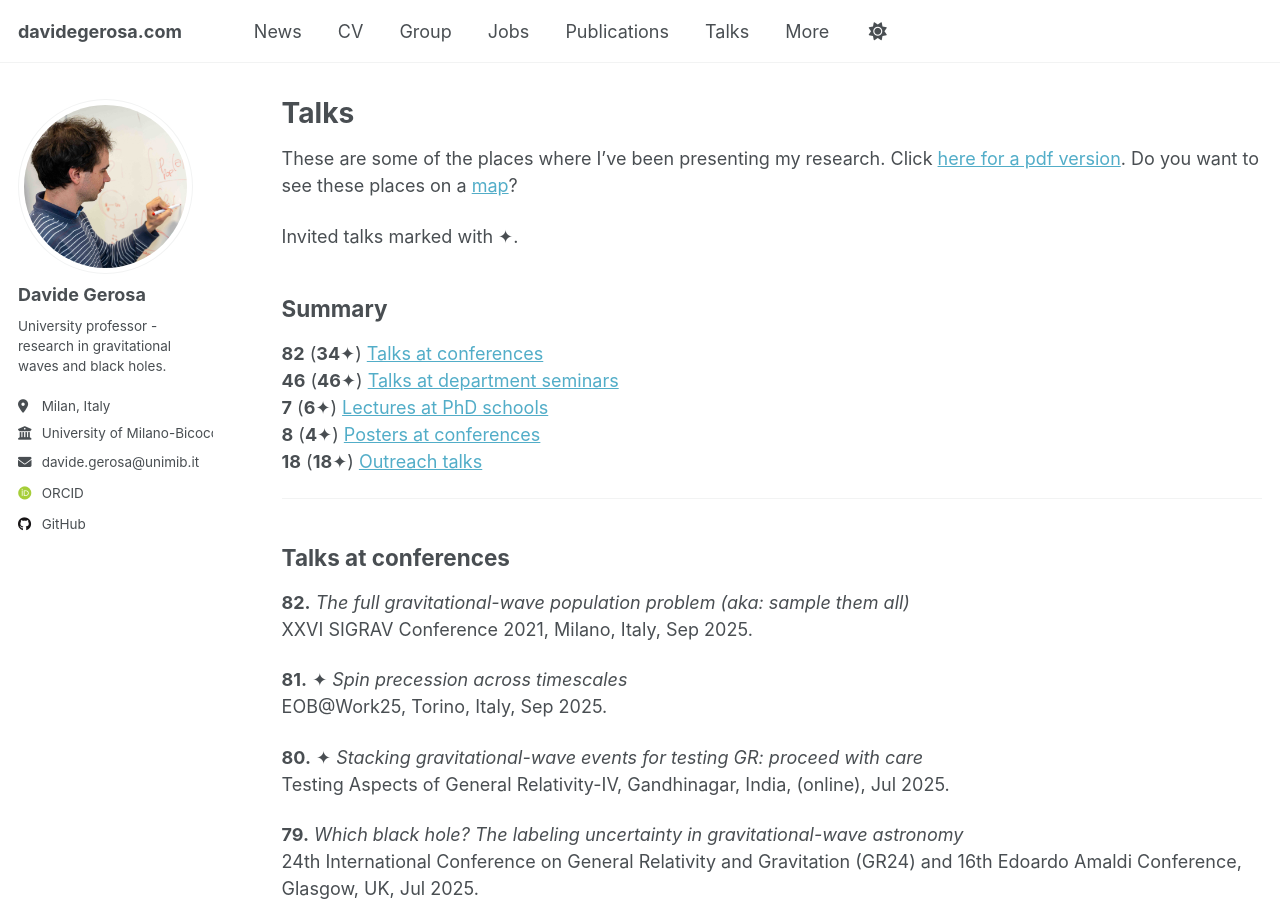
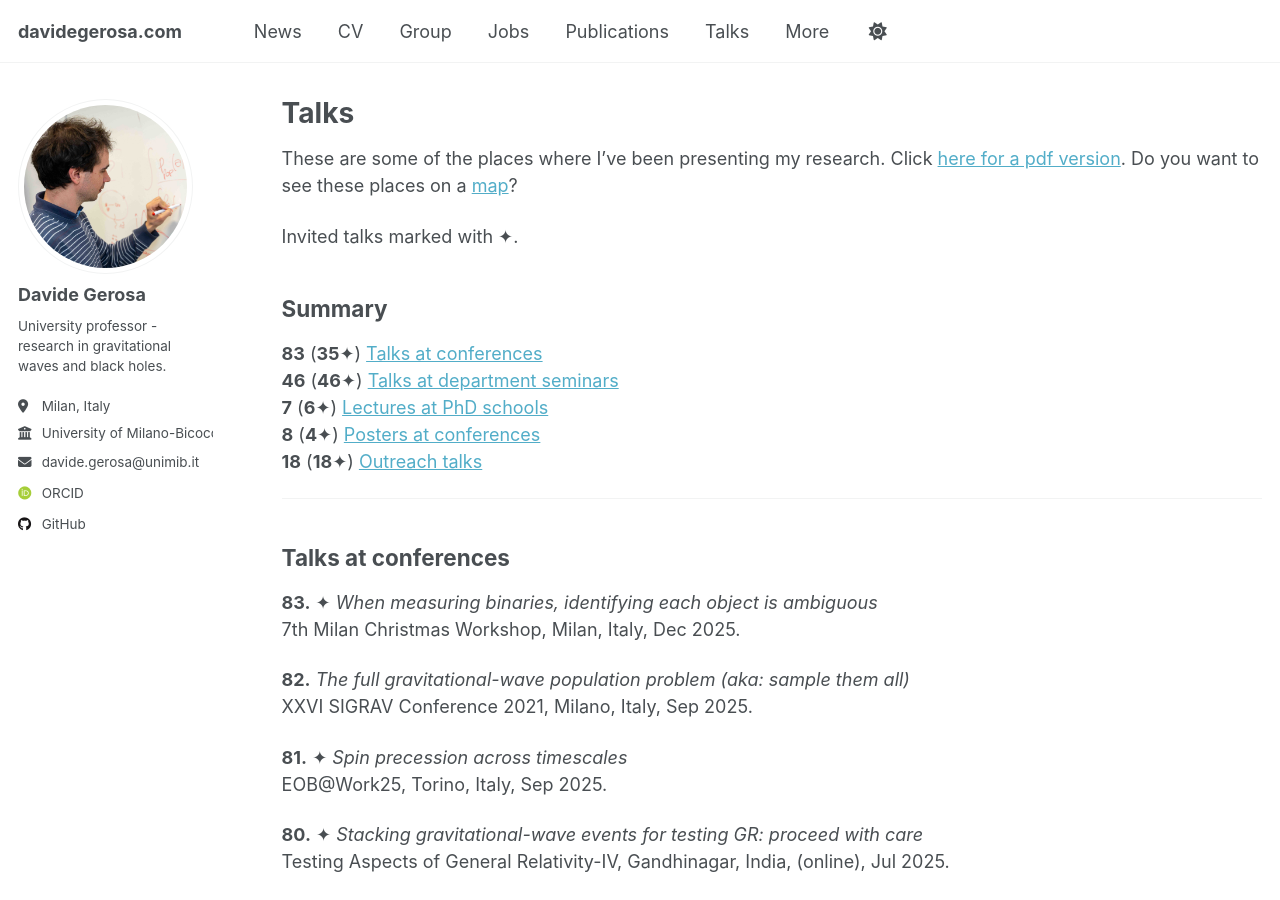
Before and after one commit to dgerosa/website, a Jekyll site: the page built from _pages/talks.md, in a window 1280 px wide and 900 px high. Built offline with Jekyll 4.4.1, drawn with Linux system fonts in a browser that asks for light colours; some web fonts are replaced; some of the changed text lies outside the part shown.

Commit message:
Website update from workflow

```diff
--- a/_pages/_talks.md
+++ b/_pages/_talks.md
@@ -1,7 +1,7 @@
 Invited talks marked with ✦.
 
 ## Summary
-**82** (**34**✦) [Talks at conferences](#talks-at-conferences) \
+**83** (**35**✦) [Talks at conferences](#talks-at-conferences) \
 **46** (**46**✦) [Talks at department seminars](#talks-at-department-seminars) \
 **7** (**6**✦) [Lectures at PhD schools](#lectures-at-phd-schools) \
 **8** (**4**✦) [Posters at conferences](#posters-at-conferences) \
@@ -10,6 +10,9 @@ Invited talks marked with ✦.
 ---
 
 ## Talks at conferences
+
+**83.** ✦ *When measuring binaries, identifying each object is ambiguous*  \\
+7th Milan Christmas Workshop, Milan, Italy, Dec 2025.
 
 **82.** *The full gravitational-wave population problem (aka: sample them all)*  \\
 XXVI SIGRAV Conference 2021, Milano, Italy, Sep 2025.
```
Also changed, not shown: other parts of _pages/_talks.md (+1 -1 lines), _pages/_citations.md (+12 -12 lines), _pages/_group.md (+1 -1 lines), _pages/_publications.md (+1 -1 lines).
